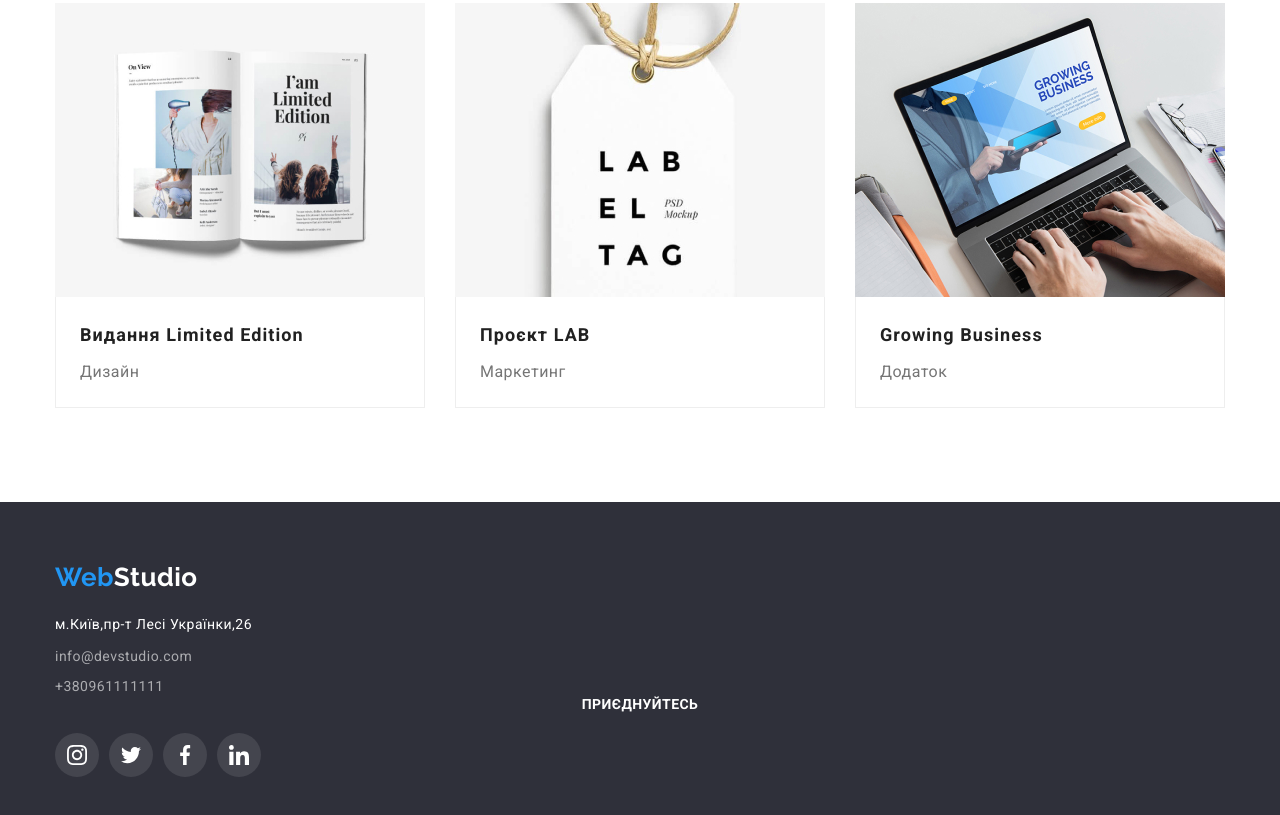
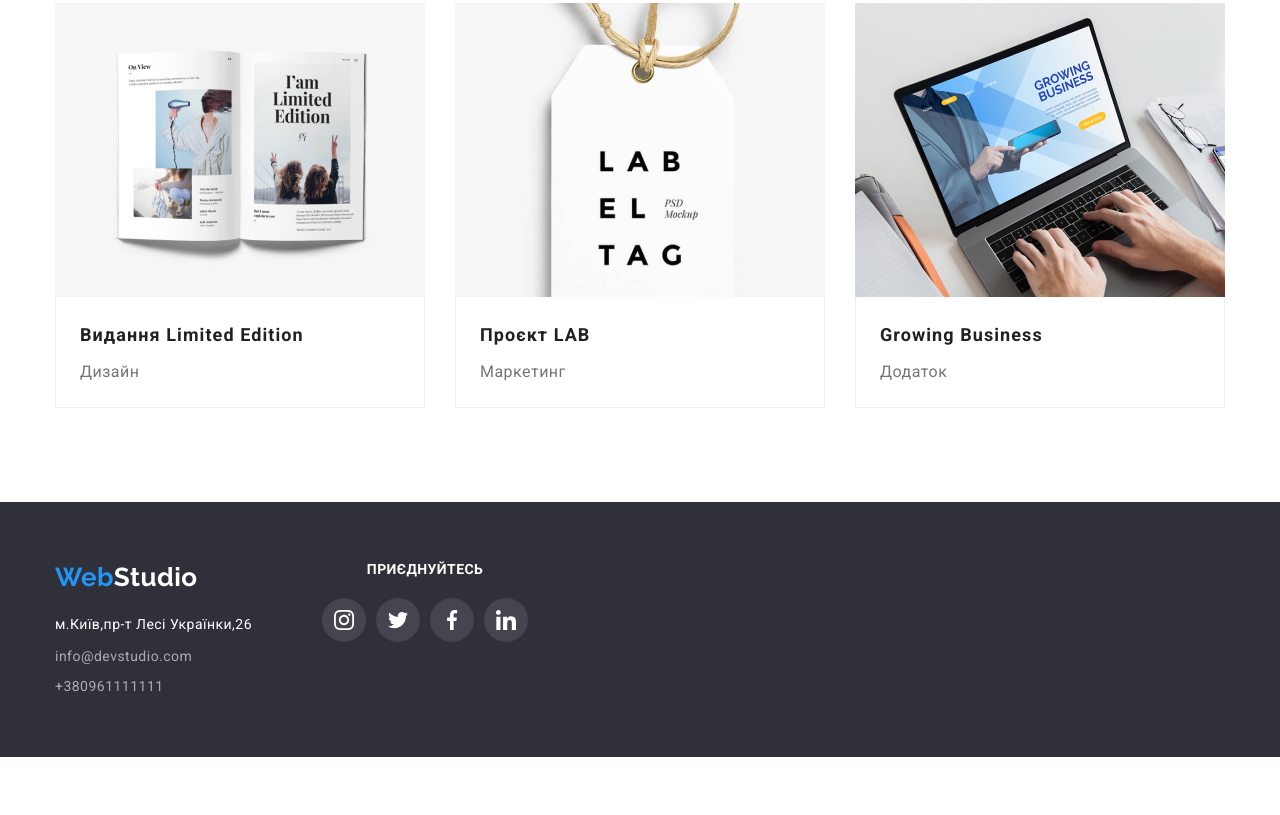
Before and after one commit to Ksenya18/goit-markup-hw-04, a plain HTML site: page portfolio.html in a window 1280 px wide. Shown: the part 1134-1949 px from the top of the page. After the commit the page ends 1891 px from the top, so only its background shows below. Drawn offline with nearby package versions, Linux system fonts and the light colour scheme.

Commit message:
HTML_ CSS_Markup-hw-04 updated 2

```diff
--- a/portfolio.html
+++ b/portfolio.html
@@ -195,11 +195,11 @@
     </main>
 
     <footer class="footer">
-      <div class="container">
-        <a href="/index.html" class="logo"
-          >Web<span class="whitestudio">Studio</span></a
-        >
+      <div class="container container-brand">
         <div class="contacts-information">
+          <a href="/index.html" class="logo"
+            >Web<span class="whitestudio">Studio</span></a
+          >
           <address class="contacts-address">
             <ul class="address-title">
               <li class="address-title-link">
@@ -221,7 +221,7 @@
           </address>
         </div>
         <div class="information">
-          <h3 class="footer-nav-title">Приєднуйтесь</h3>
+          <h2 class="footer-nav-title">Приєднуйтесь</h2>
           <ul class="social-information">
             <li class="footer-soc-list">
               <a href="" class="footer-soc-link link">
```
